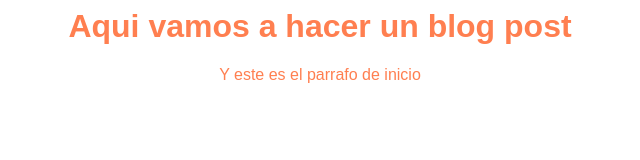
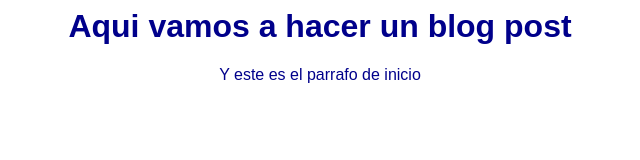
Before and after one commit to walterarce/CoreEscuela, a plain HTML site: page index.html in a window 1280 px wide. Shown: the whole page, without its empty margins (320-960 px from the left). Drawn offline with Linux system fonts and the light colour scheme.

Commit message:
agrego la modificacion de color en estilo

```diff
--- a/css/estilos.css
+++ b/css/estilos.css
@@ -1,5 +1,5 @@
 body{
-    color: coral;
+     color: darkblue;
     text-align: center;
     font-family: Arial;
 }
```
